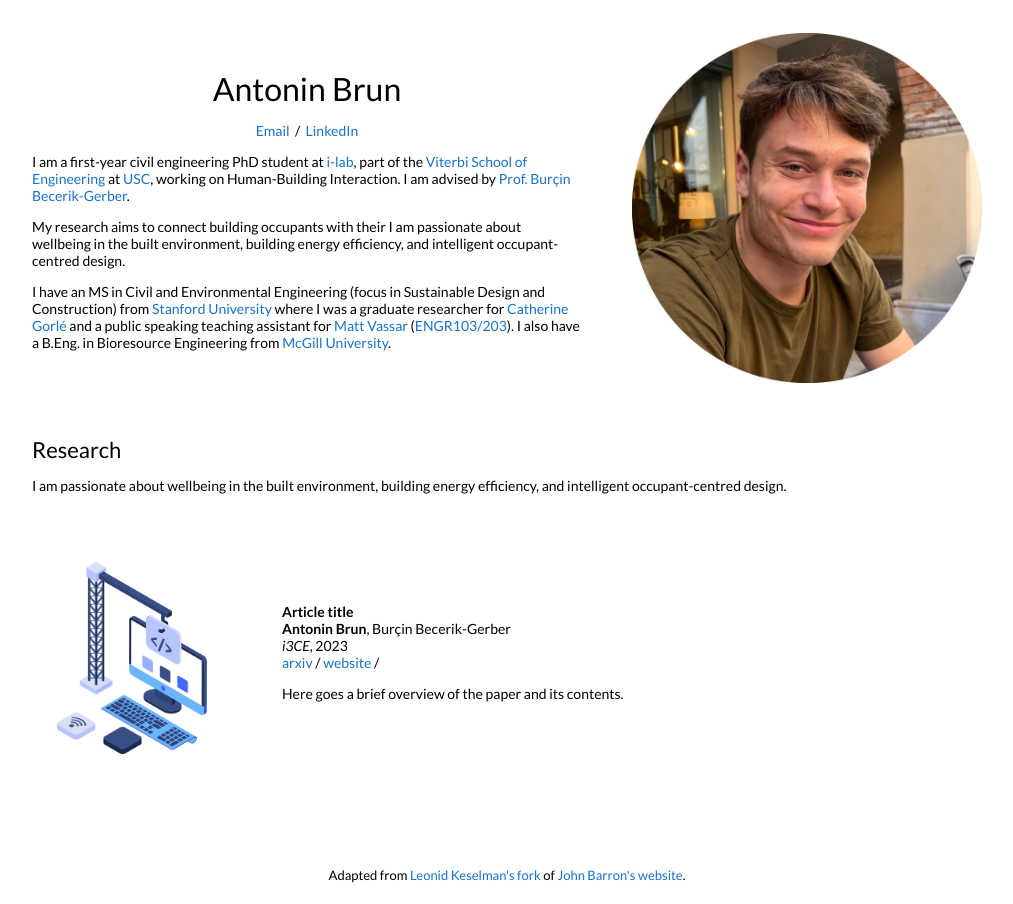
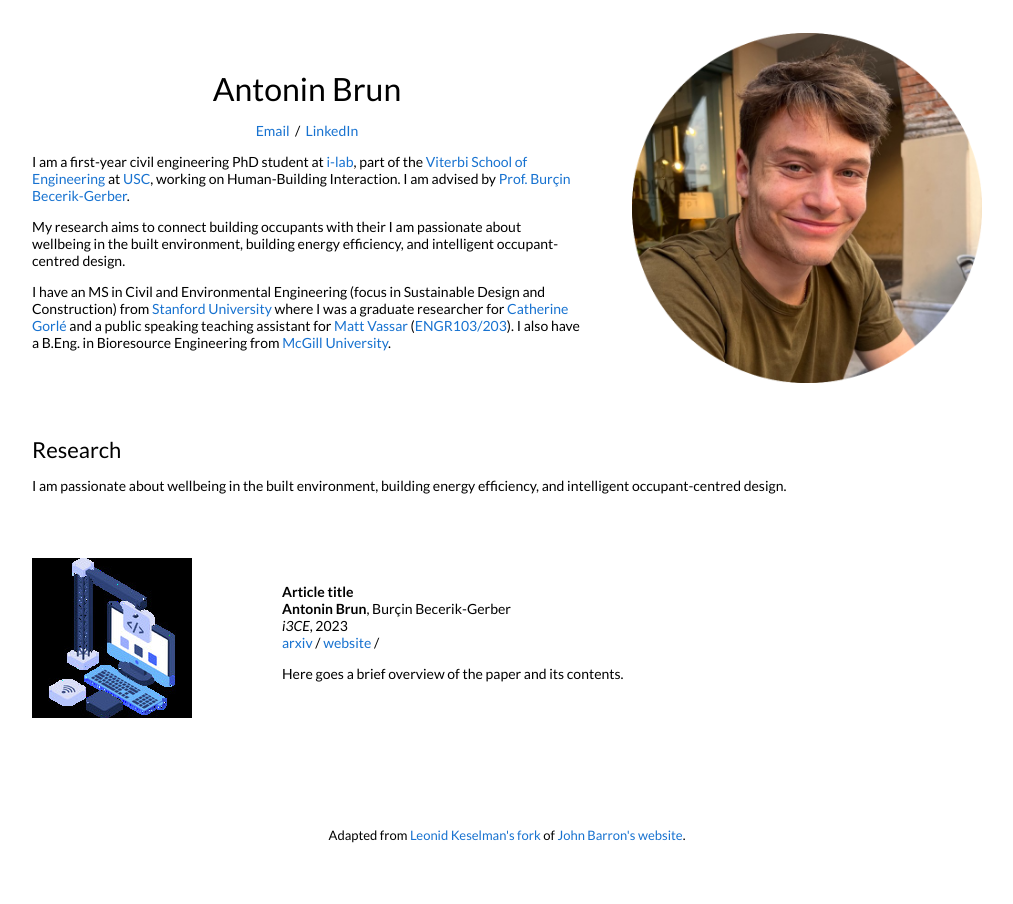
Before and after one commit to antoninbrun/antoninbrun.github.io, a Jekyll site: the page built from _posts/2023-08-28-test.markdown, in a window 1280 px wide. Shown: the whole page, without its empty margins (133-1146 px from the left). Built offline with Jekyll 4.4.1, drawn with Linux system fonts in a browser that asks for light colours.

Commit message:
Update shell scripts

```diff
--- a/_layouts/default.html
+++ b/_layouts/default.html
@@ -74,7 +74,7 @@
           {% if cat == 'research' %}
           <tr>
             <td style="padding:2.5%;width:25%;vertical-align:middle;min-width:120px">
-              <img src="{{post.image}}" alt="project image" style="width:auto; height:auto; max-width:100%;" />
+              <img src="/tn{{post.image}}" alt="project image" style="width:auto; height:auto; max-width:100%;" />
             </td>
             <td style="padding:2.5%;width:75%;vertical-align:middle">
               <h3>{{post.title}}</h3>
```
Also changed, not shown: favicon.ico, tn/images/building.jpg (added), tn/images/headshot_crop.png (added), 3 other files.
